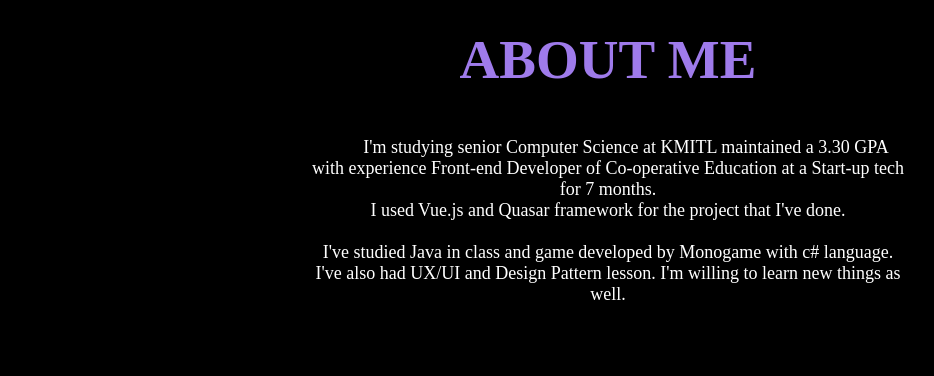
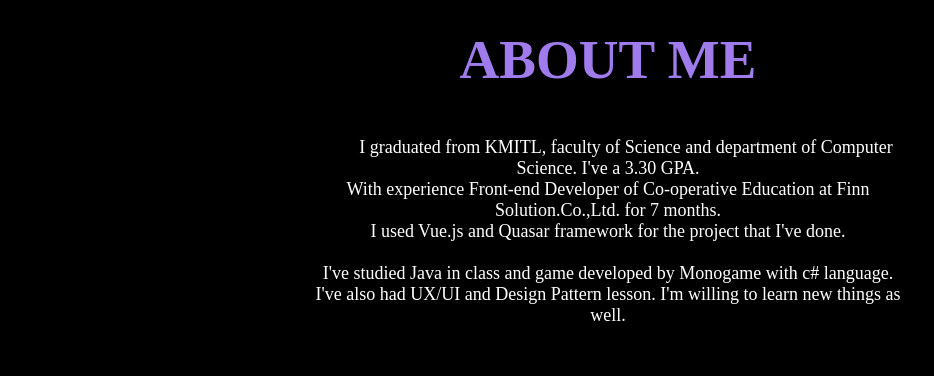
Before and after one commit to BenyaMusi/My-First-Port, a Vue app: page / in a window 1280 px wide. Shown: the part 1160-1536 px from the top of the page, without its empty margins (32-966 px from the left). Built offline with nearby package versions, Linux system fonts and the light colour scheme; a web font is replaced by a local one.

Commit message:
Update Home.vue

```diff
--- a/src/components/Home.vue
+++ b/src/components/Home.vue
@@ -46,10 +46,8 @@
           <div><span>Date of Birth : </span> 10 February 2000</div>
         </div> -->
           <p>
-            &emsp;&emsp;I'm studying senior Computer Science at KMITL maintained a 3.30
-            GPA <br />
-            with experience Front-end Developer of Co-operative Education at a Start-up
-            tech for 7 months.<br />
+            &emsp;&emsp;I graduated from KMITL, faculty of Science and department of Computer Science. I've a 3.30 GPA.<br />
+            With experience Front-end Developer of Co-operative Education at Finn Solution.Co.,Ltd. for 7 months.<br />
             I used Vue.js and Quasar framework for the project that I've done.<br />
             <br />
             I've studied Java in class and game developed by Monogame with c# language.
```
